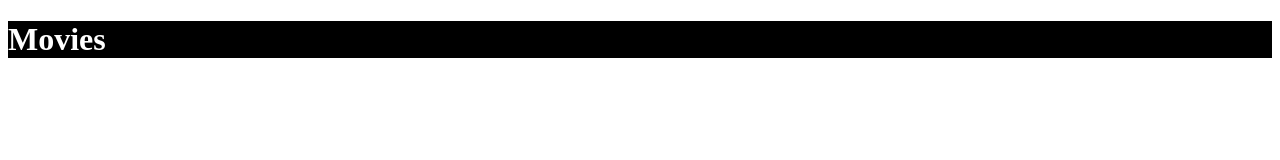
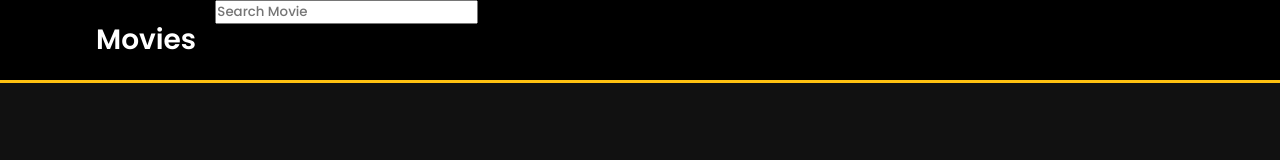
Before and after one commit to Brahayanpsy/movies, a plain HTML site: page index.html in a window 1280 px wide. Drawn offline with Linux system fonts and the light colour scheme.

Commit message:
header added

```diff
--- a/index.html
+++ b/index.html
@@ -3,12 +3,14 @@
 <head>
     <meta charset="UTF-8">
     <meta name="viewport" content="width=device-width, initial-scale=1.0">
+    <link href="https://fonts.googleapis.com/css2?family=Poppins:wght@500;600;700;800;900&display=swap" rel="stylesheet">
     <link rel="stylesheet" href="style.css">
     <title>Movies</title>
 </head>
 <body>
         <header>
             <h1>Movies</h1>
+            <input type="text" name="search" id="search" placeholder="Search Movie" class="search_input">
         </header>
 </body>
 </html>
--- a/style.css
+++ b/style.css
@@ -1,4 +1,32 @@
+*{
+    margin: 0;
+    padding: 0;
+    box-sizing: border-box;
+    font-family: 'Poppins', sans-serif;
+}
+
 header{
-    background-color: rgb(0, 0, 0);
-    color: rgb(255, 255, 255);;
+    background-color: black;
+    border-bottom: 3px solid;
+    border-color: #FFC111;
+    color: white;
+    display: flex;
+
 }
+
+body{
+    background-color: #111111;
+
+}
+
+h1{
+    padding: 1.2rem;
+    padding-left: 6rem;
+    font-size: 28px;
+    font-weight: 600;
+}
+
+.search_input{
+
+    height: 70%;
+}
```
